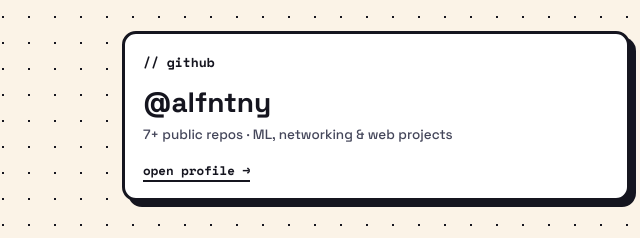
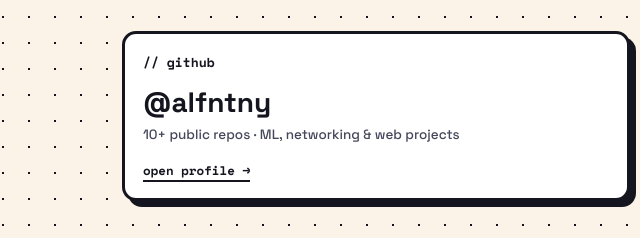
Before and after one commit to alfntny/ALFIN-TONY, a plain HTML site: page index.html in a window 1280 px wide. Shown: the part 1962-2200 px from the top of the page, 0-640 px from the left. Drawn offline with nearby package versions, Linux system fonts and the light colour scheme.

Commit message:
Update public repos count in index.html

```diff
--- a/index.html
+++ b/index.html
@@ -424,7 +424,7 @@
       <a class="embed-box reveal linkout" href="https://github.com/alfntny" target="_blank" rel="noopener">
         <h4>// github</h4>
         <p class="linkout-big">@alfntny</p>
-        <p class="linkout-sub">7+ public repos · ML, networking &amp; web projects</p>
+        <p class="linkout-sub">10+ public repos · ML, networking &amp; web projects</p>
         <span class="linkout-cta">open profile →</span>
       </a>
       <a class="embed-box reveal linkout" href="https://leetcode.com/u/alfxntxny/" target="_blank" rel="noopener">
```
